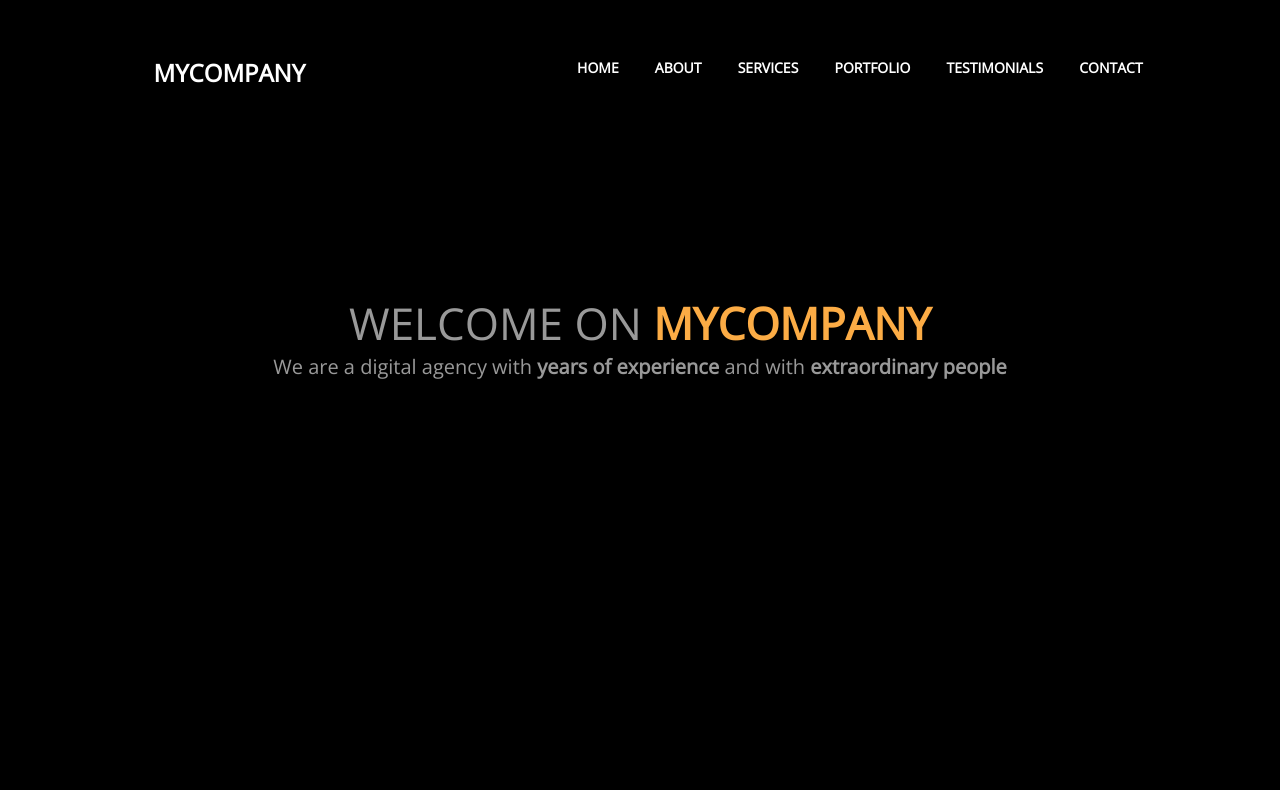
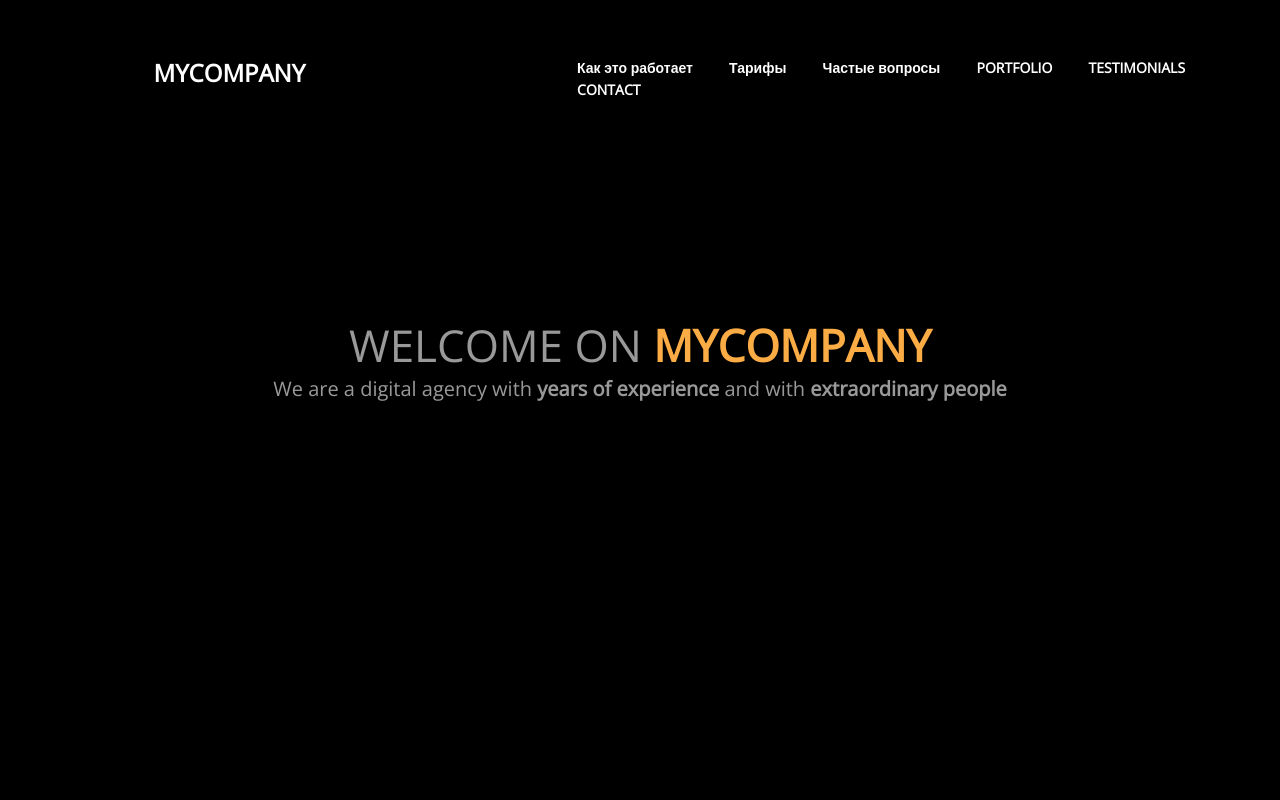
Before and after one commit to MrKolbaskin/examplecode, a plain HTML site: page maket/index.html in a window 1280 px wide. Shown: the top 800 px of the page. Drawn offline with nearby package versions, Linux system fonts and the light colour scheme.

Commit message:
Begin work

```diff
--- a/maket/index.html
+++ b/maket/index.html
@@ -11,9 +11,9 @@
 		<div class="header_logo"><p> MyCompany </p> </div>
 		<nav>
 			<div class="topnav" id="myTopnav">
-				<a href="#home">HOME</a>
-				<a href="#about">ABOUT</a>
-				<a href="#services">SERVICES</a>
+				<a href="#home">Как это работает</a>
+				<a href="#about">Тарифы</a>
+				<a href="#services">Частые вопросы</a>
 				<a href="#portfolio">PORTFOLIO</a>
 				<a href="#testimonials">TESTIMONIALS</a>
 				<a href="#contact">CONTACT</a>
```
Also changed, not shown: 1 other file.
